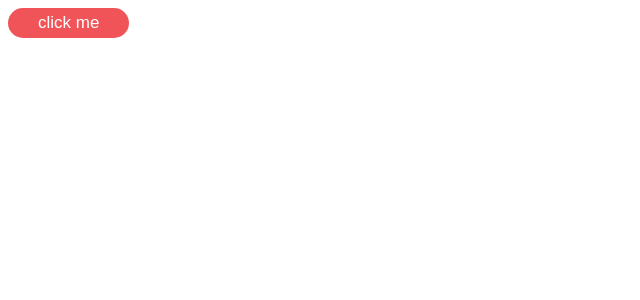
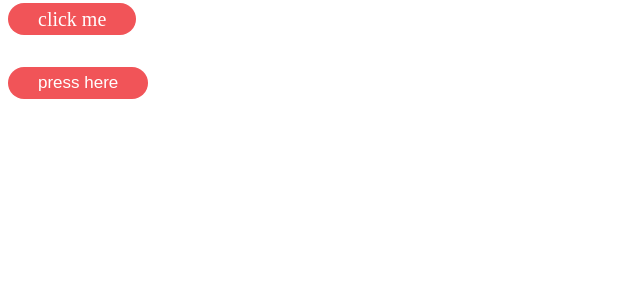
Before and after one commit to MalekBEKRI97/library, a Vue app: page / in a window 1280 px wide. Shown: the top 300 px of the page, without its empty margins (0-640 px from the left). Built offline with nearby package versions, Linux system fonts and the light colour scheme.

Commit message:
add props and slot to button

```diff
--- a/src/components/Button.vue
+++ b/src/components/Button.vue
@@ -1,6 +1,8 @@
 <template>
   <div class="button">
-    <button class="without-link">click me</button>
+    <button class="without-link">
+      <slot></slot>
+    </button>
   </div>
 </template>
 
@@ -13,10 +15,13 @@ export default {
 <!-- Add "scoped" attribute to limit CSS to this component only -->
 <style scoped>
 .without-link {
-  border:none;
+
+  outline: none;
+  border: none;
+  box-sizing: border-box;
   background-color: #f15458;
   font-size: 17px;
-  padding: 5px 30px;
+  padding: 6px 30px;
   border-radius: 50px;
   color: white;
   cursor: pointer;
--- a/src/components/ButtonWithLink.vue
+++ b/src/components/ButtonWithLink.vue
@@ -1,11 +1,12 @@
 <template>
   <div class="button">
-    <a class="with-link">click me</a>
+    <a class="with-link">{{ btnTexte }}</a>
   </div>
 </template>
 
 <script>
 export default {
+  props: ['btnTexte'],
   name: 'ButtonWithLink',
 };
 </script>
--- a/src/views/Home.vue
+++ b/src/views/Home.vue
@@ -1,17 +1,28 @@
 <template>
   <div class="home">
-    <Button/>
+    <ButtonWithLink :btnTexte="btnTexte" />
+    <br>
+    <br>
+    <Button>press here</Button>
+
   </div>
 </template>
 
 <script>
 // @ is an alias to /src
 import Button from '@/components/Button.vue';
+import ButtonWithLink from '@/components/ButtonWithLink.vue';
 
 export default {
+  data() {
+    return {
+      btnTexte: 'click me ',
+    };
+  },
   name: 'Home',
   components: {
     Button,
+    ButtonWithLink,
   },
 };
 </script>
```
